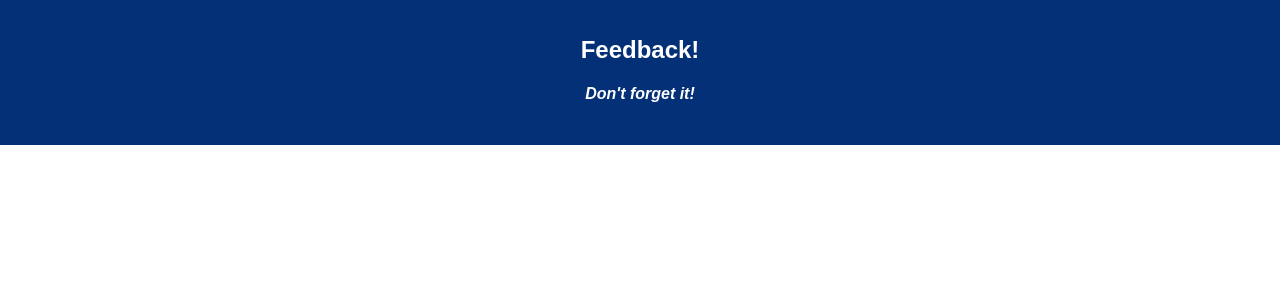
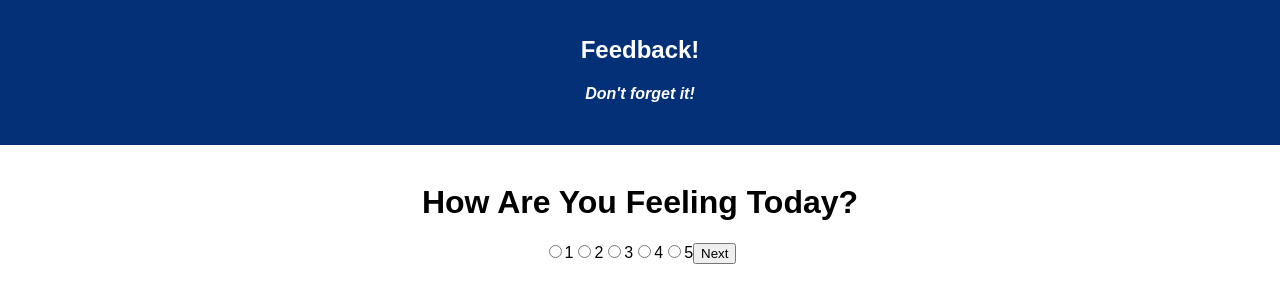
Before and after one commit to cloakerwolf/Student-Feedback, a React (Create React App) app: page / in a window 1280 px wide. Shown: the top 302 px of the page. Built offline with nearby package versions, Linux system fonts and the light colour scheme.

Commit message:
added radio buttons to a couple of the components and set up the routes so it goes from one page to the next when button is clicked

```diff
--- a/src/components/App/App.js
+++ b/src/components/App/App.js
@@ -2,17 +2,32 @@ import React, { Component } from 'react';
 import axios from 'axios';
 import './App.css';
 import {HashRouter as Router, Route} from 'react-router-dom';
+import Feeling from '../Feeling/Feeling';
+import Content from '../Content/Content';
+import Support from '../Support/Support';
+import Comments from '../Comments/Comments';
+import Review from '../Review/Review';
+import SubmitFeedback from '../SubmitFeedback/SubmitFeedback';
+// import {connect} from 'react-redux';
 
 class App extends Component {
   render() {
     return (
+      <Router>
       <div className="App">
         <header className="App-header">
           <h1 className="App-title">Feedback!</h1>
           <h4><i>Don't forget it!</i></h4>
         </header>
         <br/>
+          <Route exact path="/" component={Feeling} />
+          <Route path="/content" component={Content} />
+          <Route path="/support" component={Support} />
+          <Route path="/comments" component={Comments} />
+          <Route path="/review" component={Review} />
+          <Route path="/submitfeedback" component={SubmitFeedback} />
       </div>
+      </Router>
     );
   }
 }
--- a/src/components/Comments/Comments.jsx
+++ b/src/components/Comments/Comments.jsx
@@ -6,6 +6,10 @@ class Comments extends Component {
         return (
             <>
                 <h1>Comments</h1>
+                <div>
+
+                <button className="btn btn-secondary btn-lg checkoutBtn" onClick={() => this.props.history.push('/review')}>Next</button>
+                </div>
             </>
 
 
--- a/src/components/Content/Content.jsx
+++ b/src/components/Content/Content.jsx
@@ -6,6 +6,14 @@ class Content extends Component {
         return (
             <>
                 <h1>Content</h1>
+                <div>
+                    <input id="content1" type="radio" name="content" value="1" class="contentInput" />1
+                    <input id="content2" type="radio" name="content" value="2" class="contentInput" />2
+                    <input id="content3" type="radio" name="content" value="3" class="contentInput" />3
+                    <input id="content4" type="radio" name="content" value="4" class="contentInput" />4
+                    <input id="content5" type="radio" name="content" value="5" class="contentInput" />5
+                <button className="btn btn-secondary btn-lg checkoutBtn" onClick={() => this.props.history.push('/support')}>Next</button>
+                </div>
             </>
 
 
--- a/src/components/Feeling/Feeling.jsx
+++ b/src/components/Feeling/Feeling.jsx
@@ -5,7 +5,15 @@ class Feeling extends Component {
     render() {
         return (
             <>
-                <h1>Feeling</h1>
+                <h1>How Are You Feeling Today?</h1>
+                <div>
+                    <input id="feeling1" type="radio" name="feeling" value="1" class="feelingInput"/>1
+                    <input id="feeling2" type="radio" name="feeling" value="2" class="feelingInput"/>2
+                    <input id="feeling3" type="radio" name="feeling" value="3" class="feelingInput" />3
+                    <input id="feeling4" type="radio" name="feeling" value="4" class="feelingInput" />4
+                    <input id="feeling5" type="radio" name="feeling" value="5" class="feelingInput" />5
+                    <button className="btn btn-secondary btn-lg checkoutBtn" onClick={() => this.props.history.push('/content')}>Next</button>
+                </div>
             </>
 
 
--- a/src/components/Review/Review.jsx
+++ b/src/components/Review/Review.jsx
@@ -6,6 +6,7 @@ class Review extends Component {
         return (
             <>
                 <h1>Review</h1>
+                <button className="btn btn-secondary btn-lg checkoutBtn" onClick={() => this.props.history.push('/submitfeedback')}>Next</button>
             </>
 
 
--- a/src/components/SubmitFeedback/SubmitFeedback.jsx
+++ b/src/components/SubmitFeedback/SubmitFeedback.jsx
@@ -5,7 +5,8 @@ class SubmitFeedback extends Component {
     render() {
         return (
             <>
-                <h1>SubmitFeedback</h1>
+                <h1>Thank You!</h1>
+                <button className="btn btn-secondary btn-lg checkoutBtn" onClick={() => this.props.history.push('/')}>Leave New Feedback</button>
             </>
 
 
--- a/src/components/Support/Support.jsx
+++ b/src/components/Support/Support.jsx
@@ -6,6 +6,14 @@ class Support extends Component {
         return (
             <>
                 <h1>Support</h1>
+                <div>
+                    <input id="support1" type="radio" name="support" value="1" class="supportInput" />1
+                    <input id="content2" type="radio" name="support" value="2" class="supportInput" />2
+                    <input id="support3" type="radio" name="support" value="3" class="supportInput" />3
+                    <input id="support4" type="radio" name="support" value="4" class="supportInput" />4
+                    <input id="support5" type="radio" name="support" value="5" class="supportInput" />5
+                <button className="btn btn-secondary btn-lg checkoutBtn" onClick={() => this.props.history.push('/comments')}>Next</button>
+                </div>
             </>
 
 
--- a/src/index.js
+++ b/src/index.js
@@ -4,5 +4,21 @@ import './index.css';
 import App from './components/App/App';
 import registerServiceWorker from './registerServiceWorker';
 
-ReactDOM.render(<App />, document.getElementById('root'));
+//Redux Imports
+import { createStore, combineReducers, applyMiddleware } from 'redux';
+import { Provider } from 'react-redux';
+import logger from 'redux-logger';
+
+
+
+
+
+const store = createStore(
+    combineReducers({
+
+    }),
+    applyMiddleware(logger)
+);
+
+ReactDOM.render(<Provider store={store}><App /></Provider>, document.getElementById('root'));
 registerServiceWorker();
```
